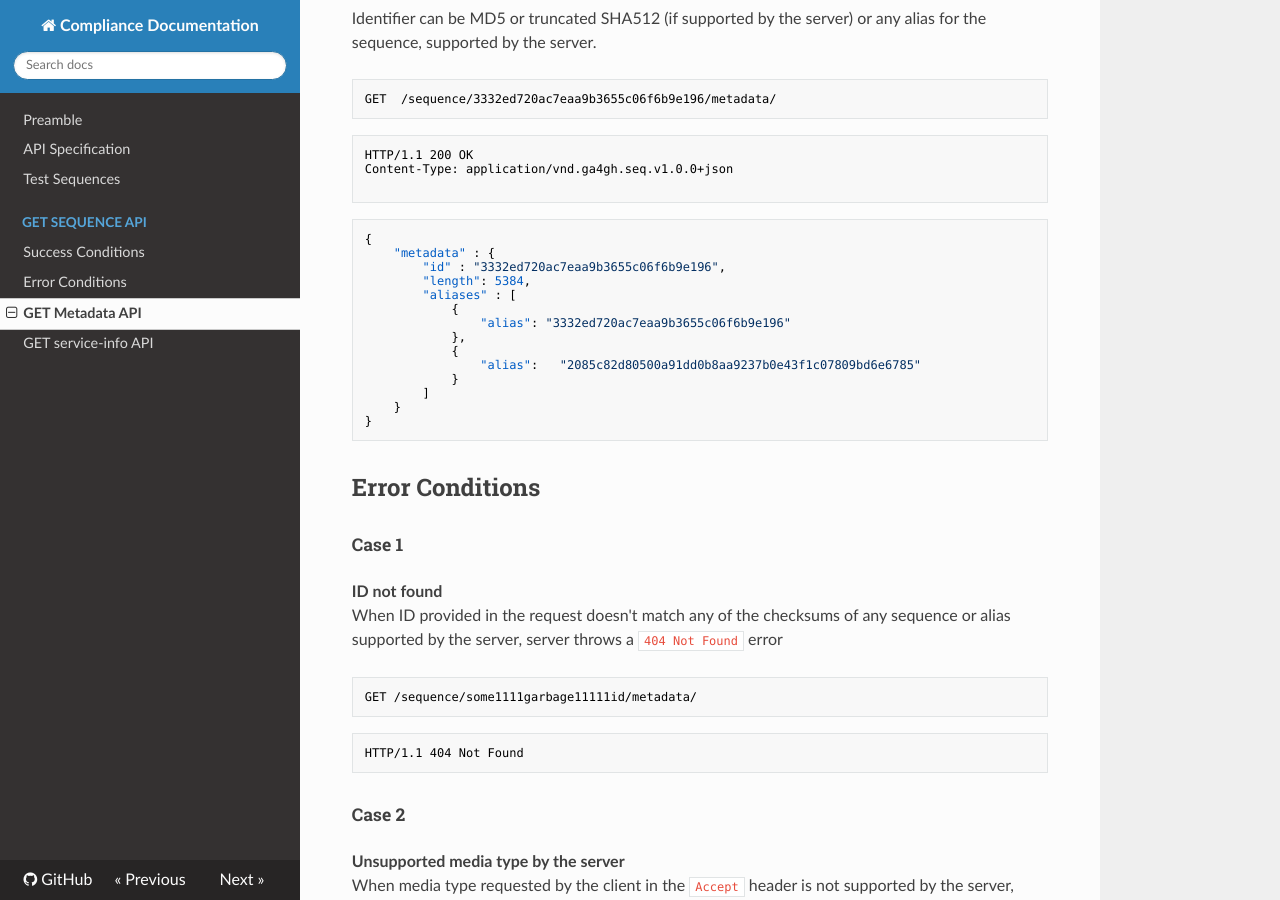
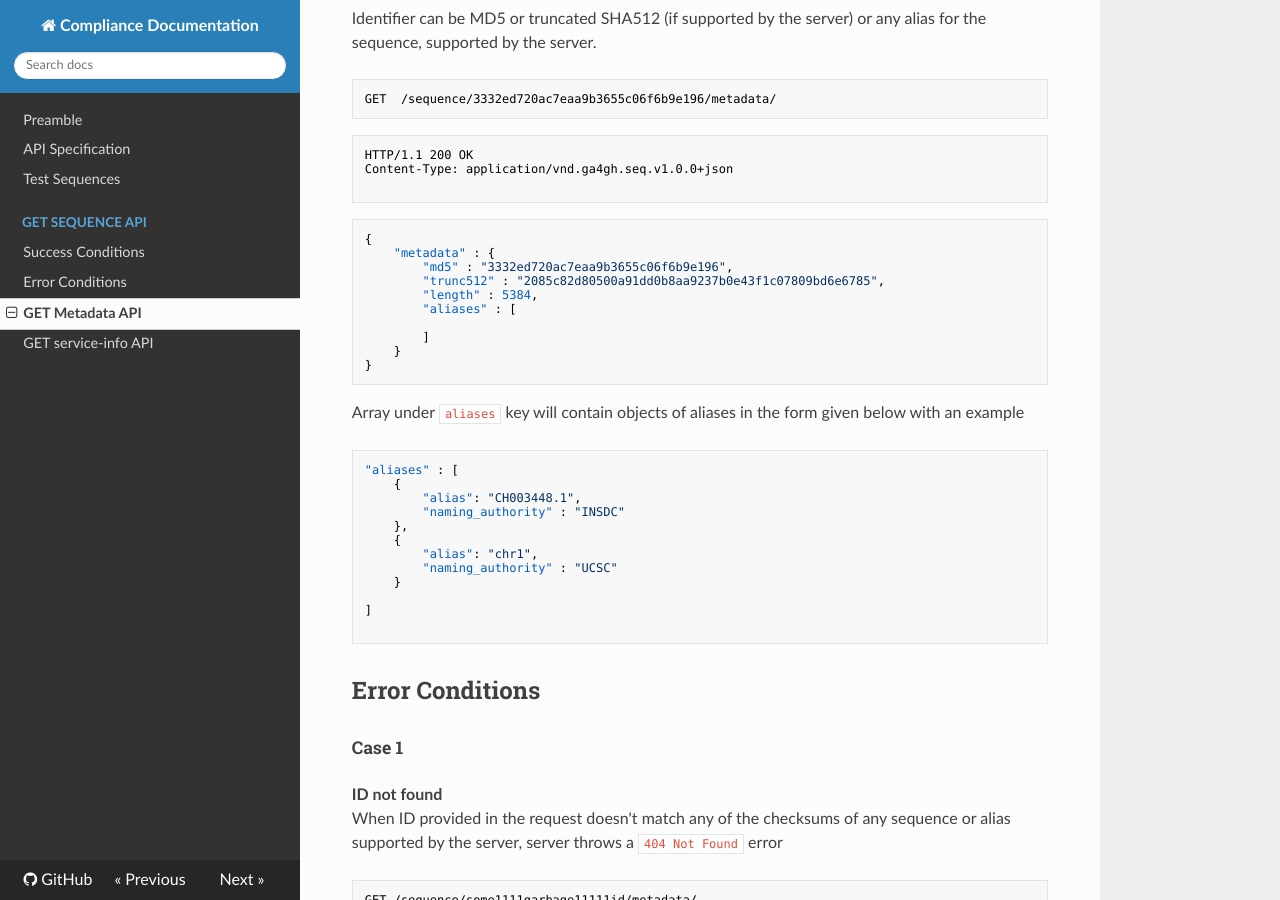
Before and after one commit to ga4gh/refget-compliance-suite, an MkDocs documentation site: the page built from docs/metadata.md, in a window 1280 px wide and 900 px high, scrolled down 500 px. Built offline with MkDocs 1.6.1, drawn with Linux system fonts in a browser that asks for light colours; nearby versions of some CDN libraries; old or Windows-style settings are respelled for this version of MkDocs.

Commit message:
metadata formatting api formatting changed

````diff
--- a/docs/metadata.md
+++ b/docs/metadata.md
@@ -12,6 +12,7 @@ Important Points :
 <h5> Case 1 </h5>
 Identifier can be MD5 or truncated SHA512 (if supported by the server) or any alias for the sequence, supported by the server.
 
+
 ```
 GET  /sequence/3332ed720ac7eaa9b3655c06f6b9e196/metadata/
 ```
@@ -23,18 +24,29 @@ Content-Type: application/vnd.ga4gh.seq.v1.0.0+json
 ```json
 {
     "metadata" : {
-        "id" : "3332ed720ac7eaa9b3655c06f6b9e196",
-        "length": 5384,
+        "md5" : "3332ed720ac7eaa9b3655c06f6b9e196",
+        "trunc512" : "2085c82d80500a91dd0b8aa9237b0e43f1c07809bd6e6785",
+        "length" : 5384,
         "aliases" : [
-            {
-                "alias": "3332ed720ac7eaa9b3655c06f6b9e196"
-            },
-            {
-                "alias":   "2085c82d80500a91dd0b8aa9237b0e43f1c07809bd6e6785"
-            }
+
         ]
     }
 }
+```
+Array under `aliases` key will contain objects of aliases in the form given below with an example
+```json
+"aliases" : [
+    {
+        "alias": "CH003448.1",
+        "naming_authority" : "INSDC"
+    },
+    {
+        "alias": "chr1",
+        "naming_authority" : "UCSC"
+    }
+
+]
+
 ```
 
 ## Error Conditions
````
